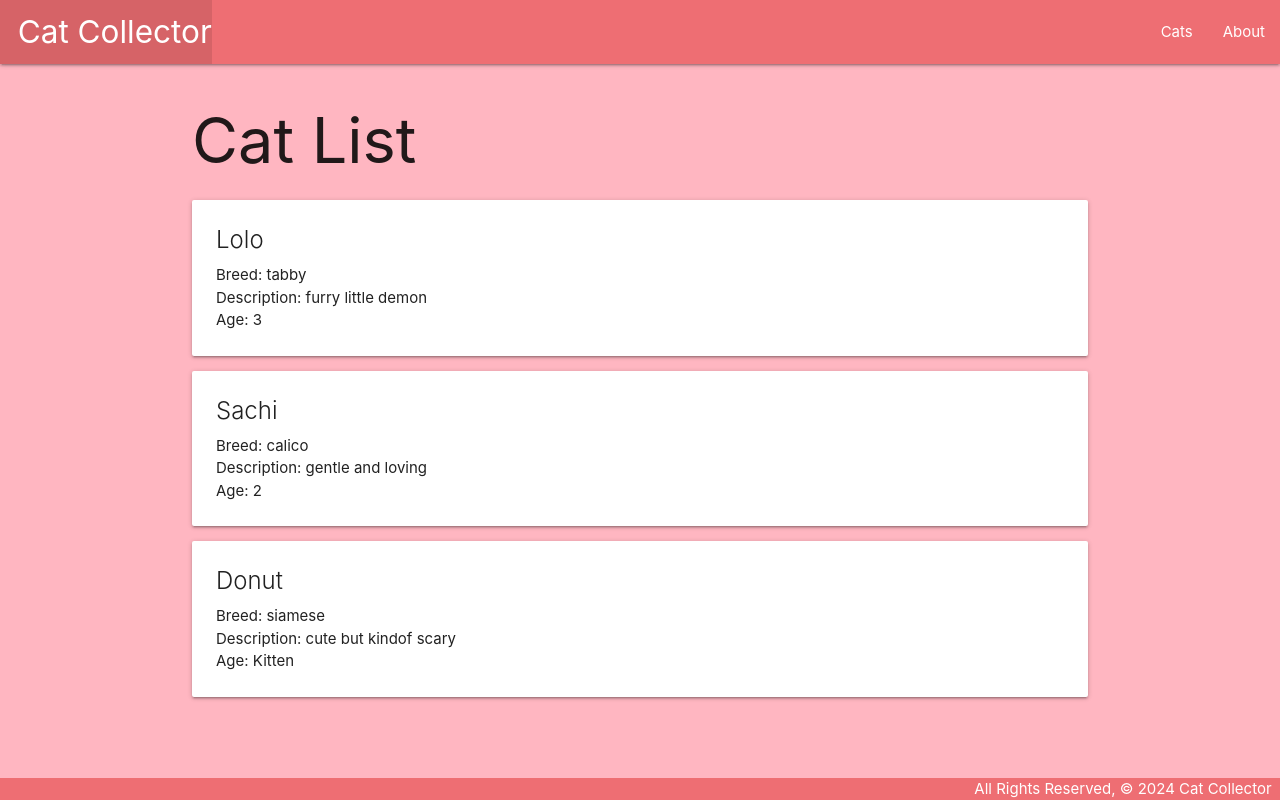
After one commit to RyanCLuis/catCollector-, a Django app: page /cats/ in a window 1280 px wide. The commit adds this page. Run offline with Django 3.2, Linux system fonts and the light colour scheme.

Commit message:
adds cat index and placeholder data

```diff
--- a/main_app/templates/base.html
+++ b/main_app/templates/base.html
@@ -21,7 +21,8 @@
                 </ul>
                 <ul class="right">
                     <li>
-                        <a href="/about">About</a>
+                        <li><a href="/cats">Cats</a></li>
+                        <li><a href="/about">About</a></li>
                     </li>
                 </ul>
             </div>
--- /dev/null
+++ b/main_app/templates/cats/index.html
@@ -0,0 +1,22 @@
+{% extends 'base.html' %}
+{% block content %}
+
+    <h1>Cat List</h1>
+
+    {% for cat in cats %}
+        <div class="card">
+            <div class="card-content">
+                <span class="card-title">{{ cat.name }}</span>
+                <p>Breed: {{ cat.breed }}</p>
+                <p>Description: {{ cat.description }}</p>
+                {% if cat.age > 0 %}
+                    <p>Age: {{ cat.age }}</p>
+                {% else %}
+                    <p>Age: Kitten</p>
+                {% endif %}
+            </div>
+        </div>
+    {% endfor %}
+
+
+{% endblock %}
--- a/main_app/urls.py
+++ b/main_app/urls.py
@@ -10,5 +10,6 @@ urlpatterns = [
     # sec arg - the view to render
     # third arg(opt) - names the route
 	path('', views.home, name = 'home'),
-    path('about/', views.about, name = 'about')
+    path('about/', views.about, name = 'about'),
+    path('cats/', views.cats_index, name = 'index')
 ]
--- a/main_app/views.py
+++ b/main_app/views.py
@@ -1,7 +1,11 @@
 from django.shortcuts import render
 
 # Create your views here.
-
+cats = [
+    {'name': 'Lolo', 'breed': 'tabby', 'description': 'furry little demon', 'age': 3},
+    {'name': 'Sachi', 'breed': 'calico', 'description': 'gentle and loving', 'age': 2},
+    {'name': 'Donut', 'breed': 'siamese', 'description': 'cute but kindof scary', 'age': 0},
+]
 # define home view here - '/'
 # Ger - Home
 def home(request):
@@ -10,3 +14,8 @@ def home(request):
 
 def about(request):
     return render(request, 'about.html')
+
+# index view - shows all the cats at '/cats'
+def cats_index(request):
+    # just like in ejs, we can pass some data to our views
+    return render(request, 'cats/index.html', { 'cats' : cats })
```
